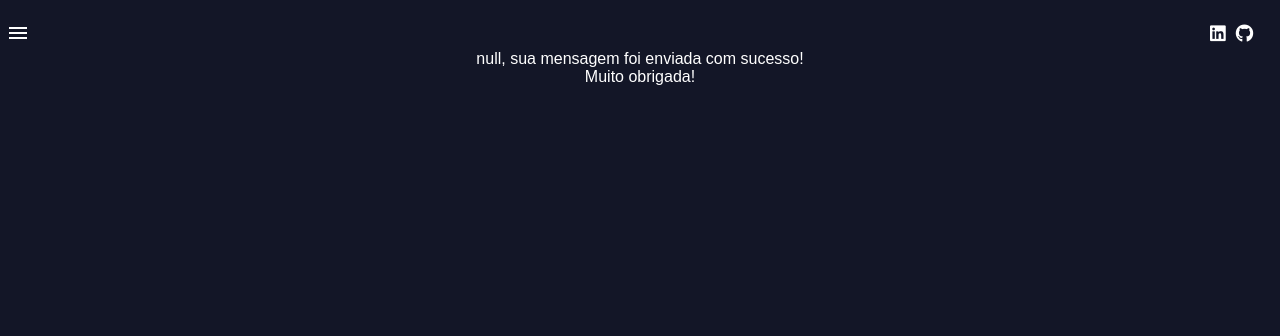
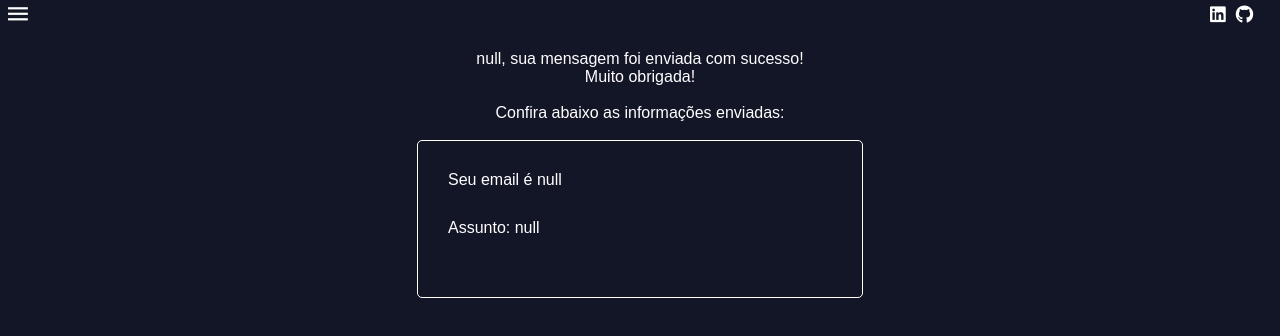
Before and after one commit to heylarissa/formActionPUCPR, a plain HTML site: page formAction.html in a window 1280 px wide. Drawn offline with nearby package versions, Linux system fonts and the light colour scheme.

Commit message:
ajustando página q recebe dados

```diff
--- a/css/components/header.css
+++ b/css/components/header.css
@@ -4,6 +4,8 @@
     justify-content: space-between;
     align-items: center;
     padding-top: 10px;
+    position:fixed;
+    z-index: 5;
 }
 
 .social-media {
--- /dev/null
+++ b/css/formAction.css
@@ -0,0 +1,9 @@
+.messagesent {
+    display: flex;
+    flex-direction: column;
+    gap: 30px;
+    border: 1px solid white;
+    border-radius: 5px;
+    padding: 30px;
+    width: 30%;
+}
--- a/css/style.css
+++ b/css/style.css
@@ -22,6 +22,7 @@ body {
     margin: 0;
     width: 100%;
     background-color: var(--darkest-purple);
+    overflow-x: hidden;
 }
 
 .name {
--- a/formAction.html
+++ b/formAction.html
@@ -5,7 +5,7 @@
     <meta charset="utf-8">
     <title>Contact</title>
     <link rel="stylesheet" href="css/style.css">
-    <link rel="stylesheet" href="css/form.css">
+    <link rel="stylesheet" href="css/formAction.css">
     <link rel="stylesheet" href="css/components/navbar.css">
     <link rel="stylesheet" href="css/components/header.css">
 
@@ -27,6 +27,15 @@
     <div class="form" id="main">
         <span id="success"></span>
         <span>Muito obrigada!</span>
+        <br>
+        <span>Confira abaixo as informações enviadas:</span>
+        <br>
+        <div class="messagesent">
+            <span id="email"></span>
+            <span id="subject-msg"></span>
+            <span id="content-msg"></span>
+        </div>
+
     </div>
 </body>
 
@@ -38,6 +47,13 @@
     var urlClass = new URL(urlAtual);
 
     var name = urlClass.searchParams.get("name");
+    var email = urlClass.searchParams.get("email");
+    var subject = urlClass.searchParams.get("subject");
+    var message = urlClass.searchParams.get("message");
+
     document.getElementById("success").innerHTML = name + ", sua mensagem foi enviada com sucesso!";
+    document.getElementById("email").innerHTML = "Seu email é " + email
+    document.getElementById("subject-msg").innerHTML = "Assunto: " + subject
+    document.getElementById("content-msg").innerHTML = message
 
 </script>
```
